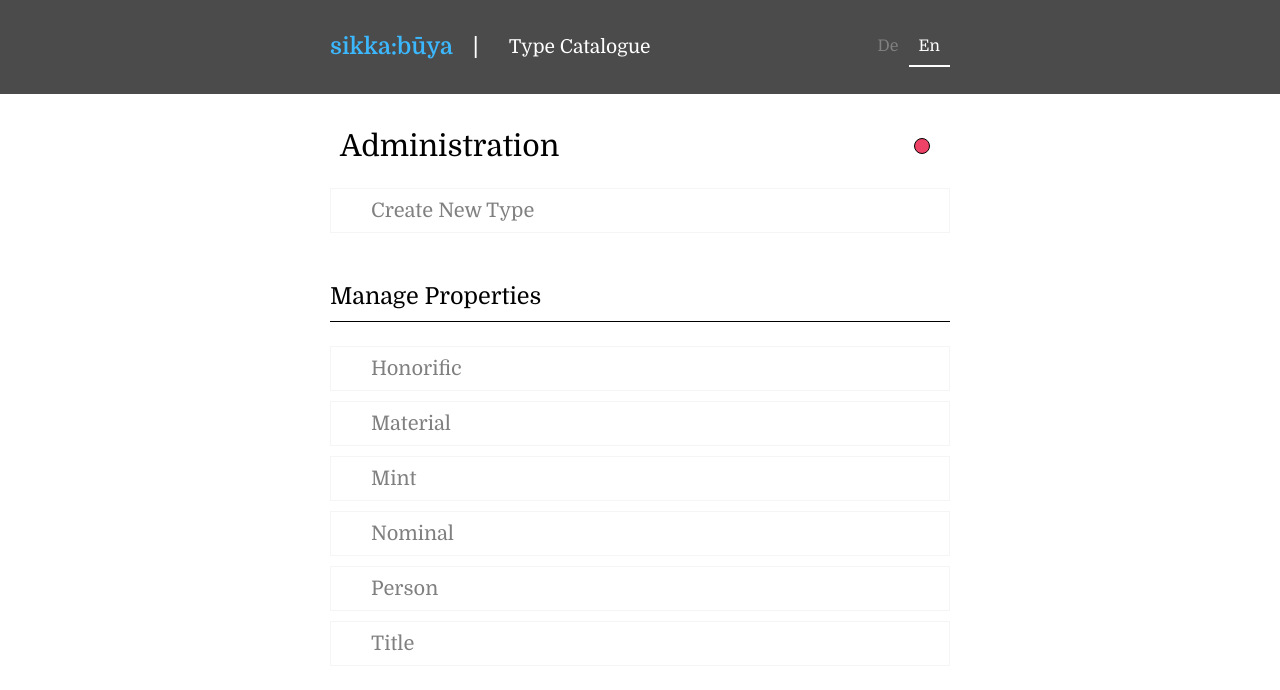
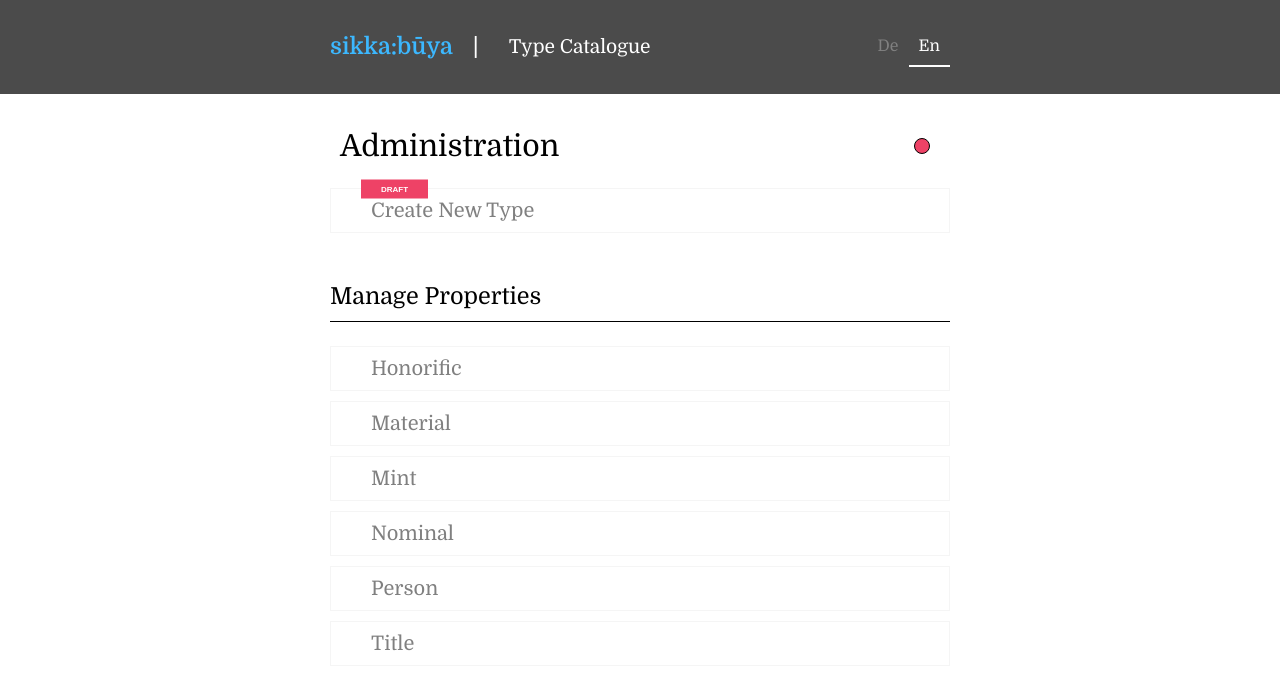
Before and after one commit to Severino/numis-catalog-frontend, a Vue app: page / in a window 1280 px wide. Shown: the top 690 px of the page. Built offline with nearby package versions, Linux system fonts and the light colour scheme; no server answers; some icons are missing.

Commit message:
Fixed configuration.

```diff
--- a/src/components/misc/ServerStatus.vue
+++ b/src/components/misc/ServerStatus.vue
@@ -27,8 +27,6 @@ export default {
   created: function () {
     this.update();
     this.$data.interval = setInterval(this.update, 3000);
-
-    console.log(process.env.DATABASE_URL);
   },
   beforeDestroy: function () {
     clearInterval(this.$data.interval);
@@ -43,7 +41,8 @@ export default {
     update: function () {
       new Query()
         .raw(`{ping}`)
-        .then(() => {
+        .then((event) => {
+          console.log(event)
           this.status = true;
         })
         .catch(() => {
--- a/src/components/page/LandingPage.vue
+++ b/src/components/page/LandingPage.vue
@@ -5,7 +5,7 @@
       <ServerStatus />
     </header>
     <router-link
-      class="button icon-button"
+      class="button icon-button draft"
       :to="{ name: 'CreateTypePage' }"
       draggable="false"
     >
@@ -60,6 +60,7 @@ export default {
 </script>
 
 <style lang="scss" scoped>
+@import "@/scss/_import.scss";
 header {
   display: flex;
   justify-content: space-between;
@@ -70,4 +71,21 @@ h3 {
   padding-bottom: 0.5em;
   border-bottom: 1px solid black;
 }
+
+.draft {
+  position: relative;
+}
+
+.draft::before{
+  content: "DRAFT";
+  font-family: Arial, Helvetica, sans-serif;
+  font-size: 0.5rem;
+  color: white;
+  font-weight: bold;
+  background-color: $red;
+  padding: 5px 20px;
+  position: absolute;
+  top:0;
+  transform: translate(20px, -50%);
+}
 </style>
--- a/src/i18n/en.js
+++ b/src/i18n/en.js
@@ -28,8 +28,8 @@ const property = {
     person: "person | persons",
     procedure: "? procedure | ? procedures",
     procedures: {
-        cast: "? cast",
-        pressed: "pressed",
+        cast: "cast",
+        pressed: "struck",
     },
     sides: {
         front: "frontside",
```
Also changed, not shown: 1 other file (tests, documents, lock files or other folders).
